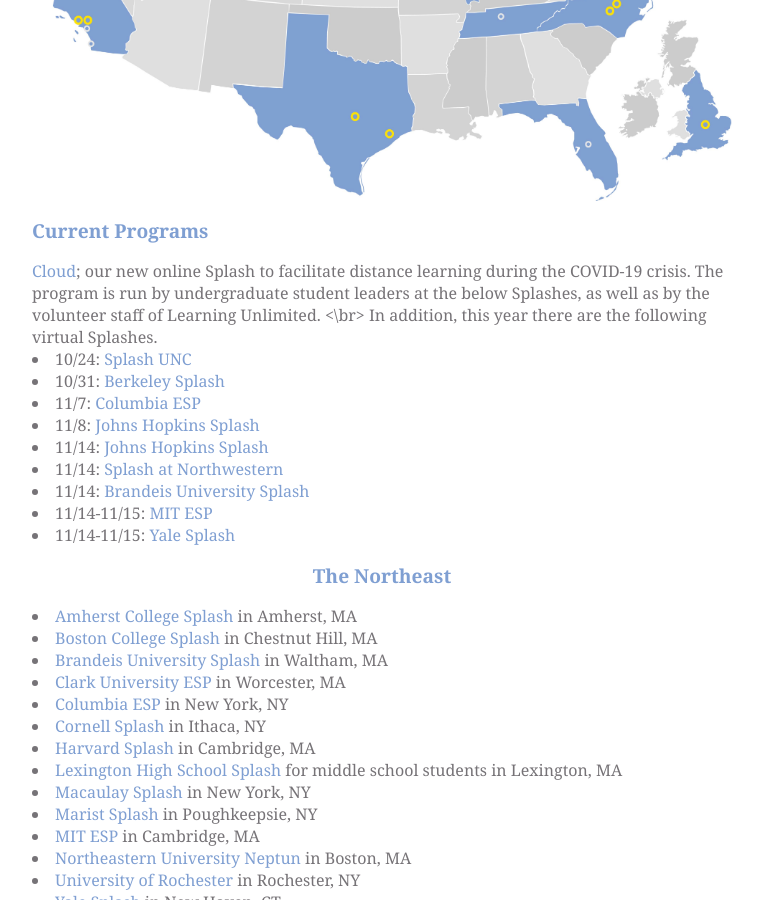
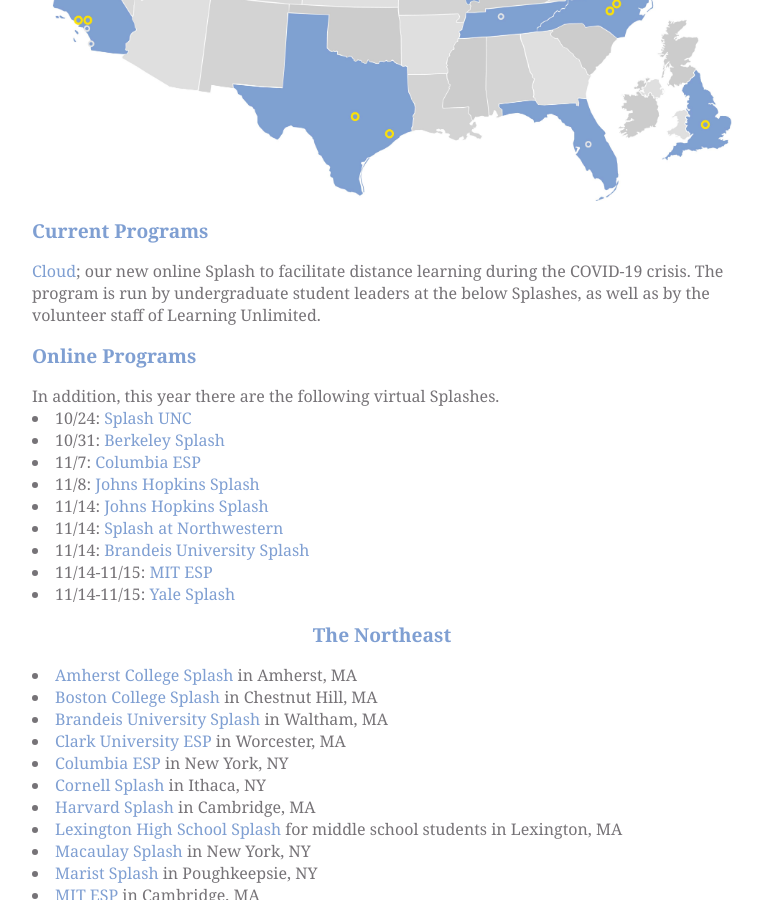
Before and after one commit to learning-unlimited/learning-unlimited.github.io, a Jekyll site: the page built from _current-programs/index.html, in a window 1280 px wide and 900 px high, scrolled down 513 px. Shown: the whole window, without its empty margins (250-1013 px from the left). Built offline with Jekyll 4.4.1, drawn with Linux system fonts in a browser that asks for light colours; nearby versions of some CDN libraries.

Commit message:
Update index.html

```diff
--- a/_current-programs/index.html
+++ b/_current-programs/index.html
@@ -54,7 +54,9 @@
 <h2>Current Programs</h2>
 
   <a href="https://cloud.learningu.org/">Cloud</a>; our new online Splash to facilitate distance learning during the COVID-19 crisis. The program is run by undergraduate student leaders at the below Splashes, as well as by the volunteer staff of Learning Unlimited.
-<\br>
+  <div id="northeast">
+      <h2>Online Programs</h2>
+
 In addition, this year there are the following virtual Splashes.
 
   <li>10/24: <a href="https://splashunc.com/">Splash UNC</a></li>
@@ -66,7 +68,7 @@
   <li>11/14: <a href="https://brandeis.learningu.org/">Brandeis University Splash </a></li>
   <li>11/14-11/15: <a href="https://esp.mit.edu/">MIT ESP</a></li>
   <li>11/14-11/15: <a href="https://yale.learningu.org/">Yale Splash</a></li>
-
+</div>
 <div class="upcoming-programs">
 
   <div id="northeast">
```
